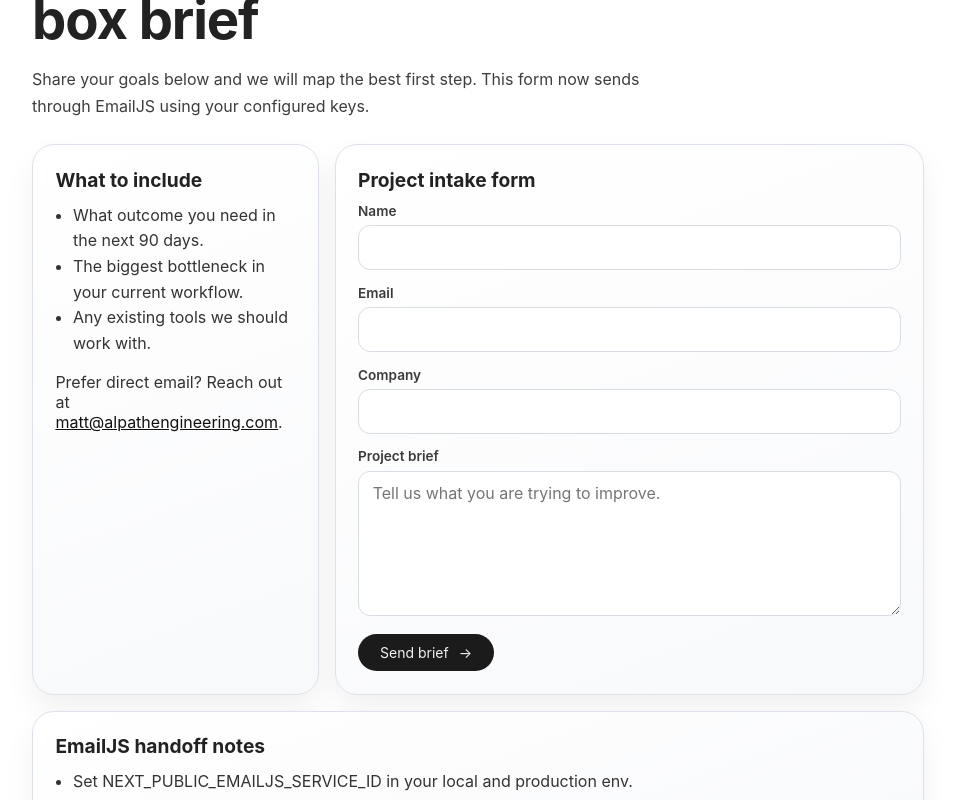
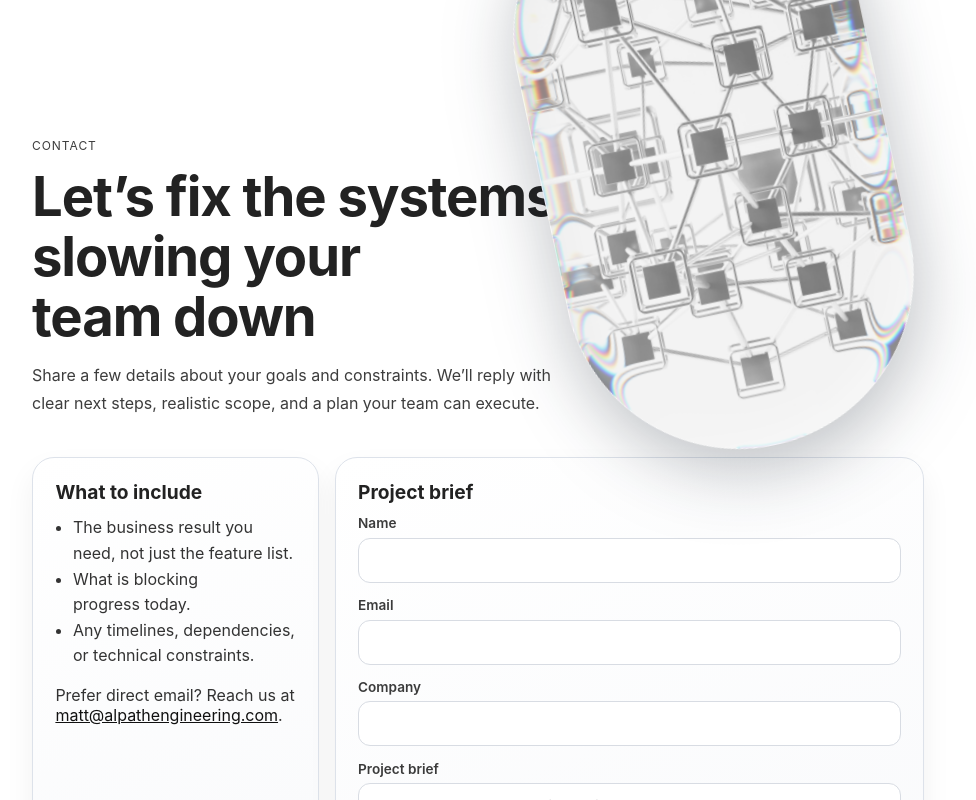
Before and after one commit to puleri/alpath, a Next.js app: page /contact in a window 1280 px wide. Shown: the part 300-1100 px from the top of the page, without its empty margins (162-1138 px from the left). Built offline with nearby package versions, Linux system fonts and the light colour scheme; no server answers; a web font is replaced by a local one.

Commit message:
Refine contact page copy and add hero systems image

```diff
--- a/src/app/contact/page.jsx
+++ b/src/app/contact/page.jsx
@@ -1,15 +1,16 @@
+import Image from 'next/image';
 import ContactForm from './ContactForm';
 
 export const metadata = {
   title: 'Contact',
   description:
-    'Start a conversation with Alpath Engineering about your revenue systems, web strategy, and business intelligence goals.',
+    'Tell us where your process is breaking and we’ll map a practical plan to fix it.',
 };
 
 const prepChecklist = [
-  'Set NEXT_PUBLIC_EMAILJS_SERVICE_ID in your local and production env.',
-  'Set NEXT_PUBLIC_EMAILJS_TEMPLATE_ID to the template mapped to this form.',
-  'Set NEXT_PUBLIC_EMAILJS_PUBLIC_KEY so the client-side send can authenticate.',
+  'Your top priority for the next quarter.',
+  'Where work is currently getting stuck.',
+  'The tools and teams this project touches.',
 ];
 
 export default function ContactPage() {
@@ -17,24 +18,36 @@ export default function ContactPage() {
     <main className="contact-page">
       <section className="contact-shell container">
         <header className="contact-hero">
-          <p className="case-studies-eyebrow">Contact</p>
-          <h1>Build your next system with a bento-lunch-box brief</h1>
-          <p>
-            Share your goals below and we will map the best first step. This
-            form now sends through EmailJS using your configured keys.
-          </p>
+          <div>
+            <p className="case-studies-eyebrow">Contact</p>
+            <h1>Let’s fix the systems slowing your team down</h1>
+            <p>
+              Share a few details about your goals and constraints. We’ll reply
+              with clear next steps, realistic scope, and a plan your team can
+              execute.
+            </p>
+          </div>
+          <div className="contact-hero-art">
+            <Image
+              src="/heros/systems.png"
+              alt="System architecture illustration"
+              width={460}
+              height={320}
+              priority
+            />
+          </div>
         </header>
 
         <div className="contact-bento-grid">
           <aside className="contact-bento-card contact-bento-intro">
             <h2>What to include</h2>
             <ul>
-              <li>What outcome you need in the next 90 days.</li>
-              <li>The biggest bottleneck in your current workflow.</li>
-              <li>Any existing tools we should work with.</li>
+              <li>The business result you need, not just the feature list.</li>
+              <li>What is blocking progress today.</li>
+              <li>Any timelines, dependencies, or technical constraints.</li>
             </ul>
             <p className="contact-direct-line">
-              Prefer direct email? Reach out at{' '}
+              Prefer direct email? Reach us at{' '}
               <a href="mailto:matt@alpathengineering.com">
                 matt@alpathengineering.com
               </a>
@@ -43,12 +56,12 @@ export default function ContactPage() {
           </aside>
 
           <section className="contact-bento-card contact-bento-form-wrap">
-            <h2>Project intake form</h2>
+            <h2>Project brief</h2>
             <ContactForm />
           </section>
 
           <aside className="contact-bento-card contact-bento-prep">
-            <h2>EmailJS handoff notes</h2>
+            <h2>Helpful context before we start</h2>
             <ul>
               {prepChecklist.map((item) => (
                 <li key={item}>{item}</li>
--- a/src/app/globals.css
+++ b/src/app/globals.css
@@ -2808,6 +2808,10 @@ tbody tr:hover td {
 }
 
 .contact-hero {
+  display: grid;
+  grid-template-columns: 1.2fr 0.8fr;
+  gap: 1rem;
+  align-items: end;
   margin-bottom: 1.5rem;
 }
 
@@ -2823,6 +2827,20 @@ tbody tr:hover td {
   max-width: 64ch;
   line-height: 1.7;
   color: #3d3d3d;
+}
+
+.contact-hero-art {
+  display: flex;
+  justify-content: flex-end;
+  align-items: flex-end;
+}
+
+.contact-hero-art img {
+  width: min(100%, 420px);
+  height: auto;
+  transform: rotate(-12deg);
+  transform-origin: 70% 80%;
+  filter: drop-shadow(0 20px 35px rgba(16, 24, 40, 0.28));
 }
 
 .contact-bento-grid {
@@ -2985,6 +3003,18 @@ tbody tr:hover td {
 
   .contact-bento-grid {
     grid-template-columns: 1fr;
+  }
+
+  .contact-hero {
+    grid-template-columns: 1fr;
+  }
+
+  .contact-hero-art {
+    justify-content: flex-start;
+  }
+
+  .contact-hero-art img {
+    width: min(92%, 340px);
   }
 
   .contact-bento-intro,
```
